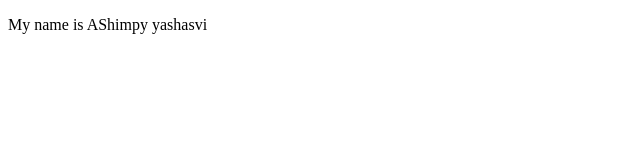
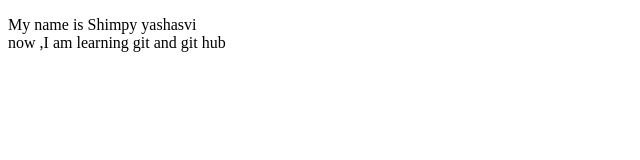
Before and after one commit to shimpyyashasvi18/FirstRepository, a plain HTML site: page index.html in a window 1280 px wide. Shown: the whole page, without its empty margins (0-640 px from the left). Drawn offline with Linux system fonts and the light colour scheme.

Commit message:
update index.html file

```diff
--- a/index.html
+++ b/index.html
@@ -7,7 +7,9 @@
 </head>
 <body>
     <p>
-        My name is AShimpy yashasvi
+        My name is Shimpy yashasvi
+        <br>
+        now ,I am learning git and git hub
     </p>
 </body>
 </html>
```
